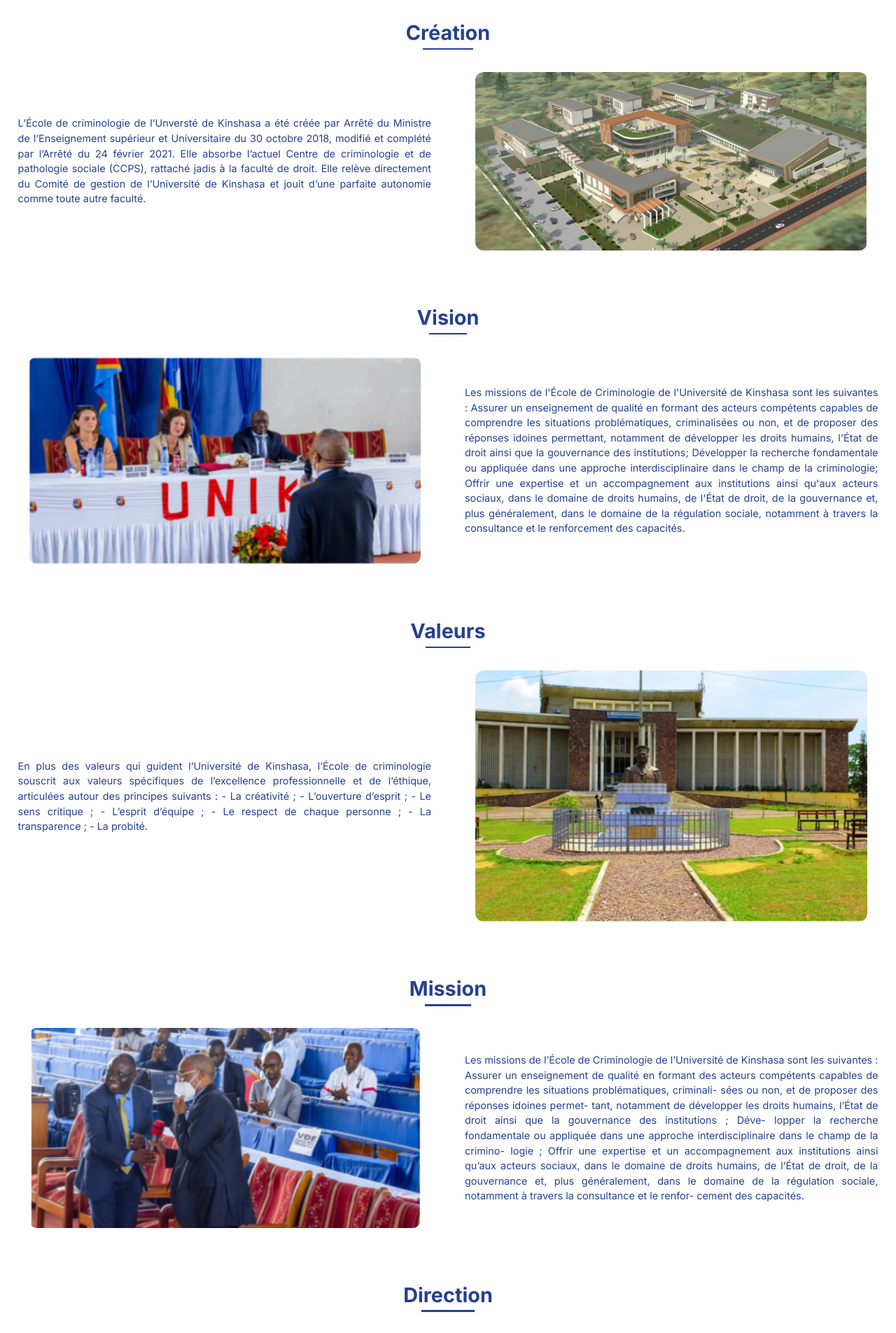
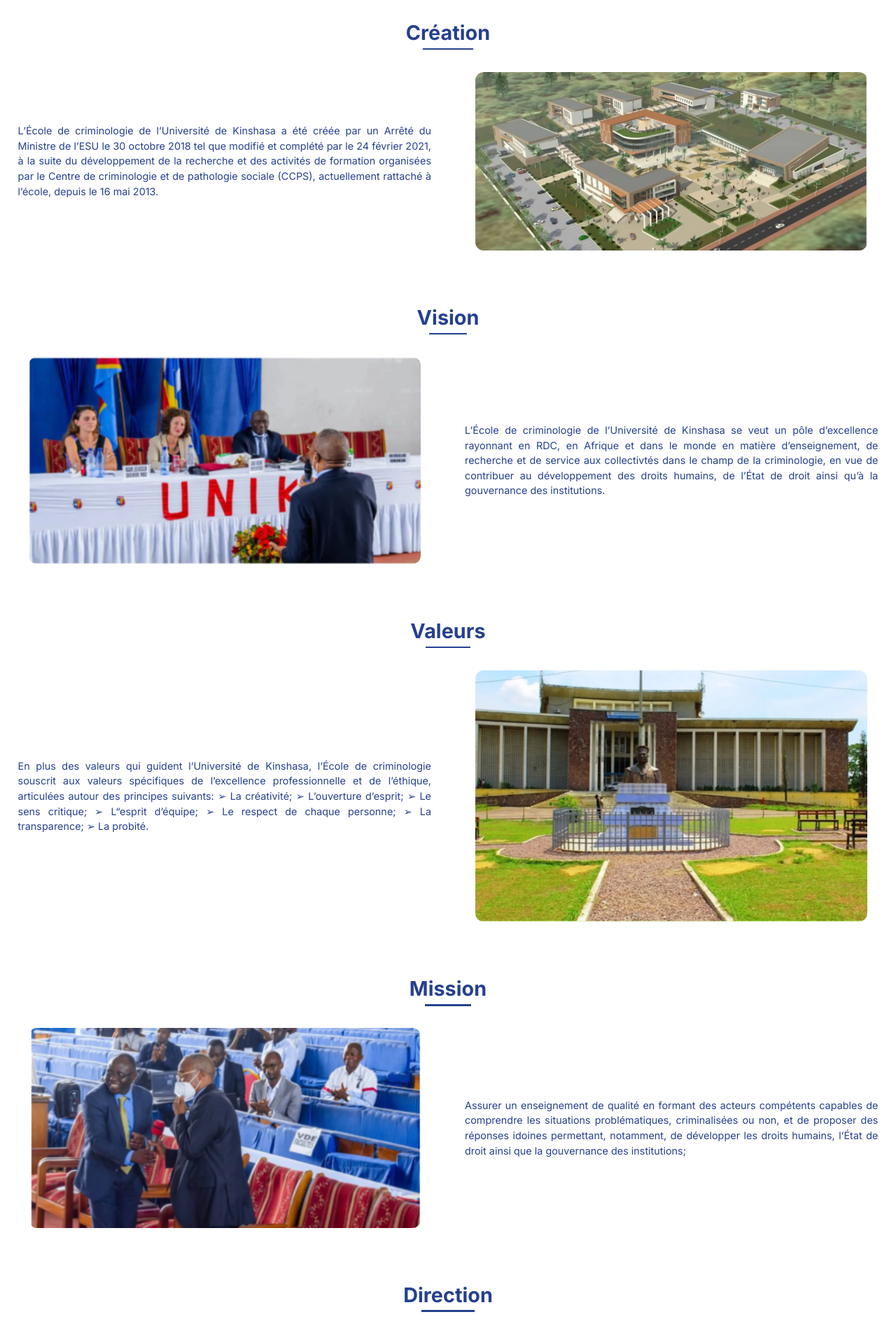
Before and after one commit to rohan031/ecrimino, a Next.js app: page /about-us in a window 1280 px wide. Shown: the part 617-2522 px from the top of the page at 70% size. Built offline with nearby package versions, Linux system fonts and the light colour scheme; no server answers.

Commit message:
changesincreationaboutus

```diff
--- a/src/data/about-us/data.js
+++ b/src/data/about-us/data.js
@@ -28,27 +28,27 @@ export const ccps = [
 export const aboutUs = [
 	{
 		heading: "Création",
-		text: "L’École de criminologie de l’Unversté de Kinshasa a été créée par Arrêté du Ministre de l’Enseignement supérieur et Universitaire du 30 octobre 2018, modifié et complété par l’Arrêté du 24 février 2021. Elle absorbe l’actuel Centre de criminologie et de pathologie sociale (CCPS), rattaché jadis à la faculté de droit. Elle relève directement du Comité de gestion de l’Université de Kinshasa et jouit d’une parfaite autonomie comme toute autre faculté.",
+		text: "L’École de criminologie de l’Université de Kinshasa a été créée par un Arrêté du Ministre de l’ESU le 30 octobre 2018 tel que modifié et complété par le 24 février 2021, à la suite du développement de la recherche et des activités de formation organisées par le Centre de criminologie et de pathologie sociale (CCPS), actuellement rattaché à l’école, depuis le 16 mai 2013.",
 		image: "/about-us/banner1.WebP",
 		id: "one",
 	},
 
 	{
 		heading: "Vision",
-		text: "Les missions de l'École de Criminologie de l'Université de Kinshasa sont les suivantes : Assurer un enseignement de qualité en formant des acteurs compétents capables de comprendre les situations problématiques, criminalisées ou non, et de proposer des réponses idoines permettant, notamment de développer les droits humains, l'État de droit ainsi que la gouvernance des institutions; Développer la recherche fondamentale ou appliquée dans une approche interdisciplinaire dans le champ de la criminologie; Offrir une expertise et un accompagnement aux institutions ainsi qu'aux acteurs sociaux, dans le domaine de droits humains, de l'État de droit, de la gouvernance et, plus généralement, dans le domaine de la régulation sociale, notamment à travers la consultance et le renforcement des capacités.",
+		text: "L’École de criminologie de l’Université de Kinshasa se veut un pôle d’excellence rayonnant en RDC, en Afrique et dans le monde en matière d’enseignement, de recherche et de service aux collectivtés dans le champ de la criminologie, en vue de contribuer au développement des droits humains, de l’État de droit ainsi qu’à la gouvernance des institutions.",
 		image: "/about-us/banner4.WebP",
 		id: "two",
 	},
 
 	{
 		heading: "Valeurs",
-		text: "En plus des valeurs qui guident l’Université de Kinshasa, l’École de criminologie souscrit aux valeurs spécifiques de l’excellence professionnelle et de l’éthique, articulées autour des principes suivants : - La créativité ; - L’ouverture d’esprit ; - Le sens critique ; - L’esprit d’équipe ; - Le respect de chaque personne ; - La transparence ; - La probité.",
+		text: "En plus des valeurs qui guident l’Université de Kinshasa, l’École de criminologie souscrit aux valeurs spécifiques de l’excellence professionnelle et de l’éthique, articulées autour des principes suivants: ➢ La créativité; ➢ L’ouverture d’esprit; ➢ Le sens critique; ➢ L“esprit d’équipe; ➢ Le respect de chaque personne; ➢ La transparence; ➢ La probité.",
 		image: "/about-us/banner2.WebP",
 		id: "three",
 	},
 	{
 		heading: "Mission",
-		text: "Les missions de l’École de Criminologie de l’Université de Kinshasa sont les suivantes : Assurer un enseignement de qualité en formant des acteurs compétents capables de comprendre les situations problématiques, criminali- sées ou non, et de proposer des réponses idoines permet- tant, notamment de développer les droits humains, l’État de droit ainsi que la gouvernance des institutions ; Déve- lopper la recherche fondamentale ou appliquée dans une approche interdisciplinaire dans le champ de la crimino- logie ; Offrir une expertise et un accompagnement aux institutions ainsi qu’aux acteurs sociaux, dans le domaine de droits humains, de l’État de droit, de la gouvernance et, plus généralement, dans le domaine de la régulation sociale, notamment à travers la consultance et le renfor- cement des capacités.",
+		text: "Assurer un enseignement de qualité en formant des acteurs compétents capables de comprendre les situations problématiques, criminalisées ou non, et de proposer des réponses idoines permettant, notamment, de développer les droits humains, l’État de droit ainsi que la gouvernance des institutions;",
 		image: "/about-us/banner3.WebP",
 		id: "four",
 	},
--- a/src/data/academics/data.js
+++ b/src/data/academics/data.js
@@ -1,6 +1,6 @@
 export const masters = {
 	heading: "Masters",
-	text: "L’École de criminologie organise un Master en criminolo-Education/ESU gie en trois ans : Master préparatoire, Master 1 et Master II. En effet, la nature interdisciplinaire de la criminologie intégrant trois principaux pôles de connaissances (sociologie et anthropologie, psychologie et droit) rend indispensable l’acquisition des prérequis aux études de criminologie par les candidats provenant des différentes disciplines. Le Master préparatoire permet de constituer un socle commun et homogène de savoir et de méthodo- logie (acquisition des fondamentaux des sciences sociales pour les juristes par exemple, ou acquisition des fonda- mentaux du droit pour les non juristes etc.) pour ensuite entamer le Master en criminologie en 2 ans. Après le Master préparatoire, les candidats entament le Master I puis, pour le Master II, ils peuvent choisir entre l’option «Analyse et intervention» et l’option « Recherche» L’École forme des futurs enseignants après le Master en criminologie, dans un programme de doctorat. Par ail- leurs, l’École de criminologie organise aussi des forma- tions certifiantes destinées aux professionnels.",
+	text: "L’École de criminologie organise en 2 ans un Master en criminologie suivant le programme des études dans la filière de criminologie défini par le MINESU tel qu’arrimé au LMD dans le domaine des Sciences de l’homme et de la société, et qui comprend les mentions suivantes:",
 	parts: [
 		{
 			heading: "SÉCURITÉ INTÉRIEURE",
@@ -66,7 +66,7 @@ export const phd = {
 	parts: [
 		{
 			heading: "Recherches et Doctorat",
-			text: "L’École dispose déjà d’une collection aux éditions Academia L’Harmattan à Louvain-la-Neuve (Belgique), intitulée Publications du Centre de criminologie de l’Université de Kinshasa pour la diffusion de ses travaux de recherche. Par ailleurs, des partenariats avec des universités et des structures natio- nales et internationales de recherche sont d’ores et déjà envisagés. Ils nourriront les discussions scientifiques et permettront de développer les collaborations en matière d’enseignement, de recherche et de mobilité. Concernant la recherche appliquée, elle est réalisée par des études commanditées, des consultances auprès d’institutions nationales et internationales.",
+			text: "L’École de criminologie promeut la recherche dans le champ de la criminologie à travers les travaux des apprenants, qui doivent publier un article scientifique dans une revue idexée avant de défendre leurs mémoires de master en criminologie, qui doit avoir par ailleurs la forme d’un article scientifique publiable dans les revues internationales spécialisées de la criminologie. L’École de criminologie exécute aussi les recherches à travers les travaux des chercheurs du CCPS et les Assistants qui réalisent leurs doctorats en criminologie ou dans les disciplines voisines à l’Université de Kinshasa et à l’étranger (Canada).",
 			image: "/courses/one.WebP",
 			// link: "",
 		},
```
Also changed, not shown: src/data/home/data.js (+4 -4 lines).
